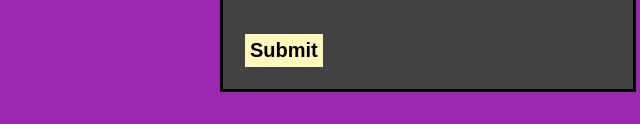
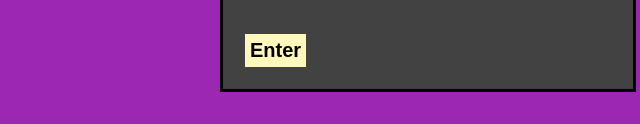
Before and after one commit to asdera/SocketChess, a website: page static/index.html in a window 1280 px wide. Shown: the part 1234-1358 px from the top of the page, 443-1083 px from the left. Drawn offline with nearby package versions, Linux system fonts and the light colour scheme.

Commit message:
Small changes

```diff
--- a/static/index.html
+++ b/static/index.html
@@ -37,7 +37,7 @@
 		</div>
 		<div id="chat" class="ultblock">
 			<ul></ul>
-			<button>Submit</button>
+			<button>Enter</button>
 		</div>
 
 	</div>
```
